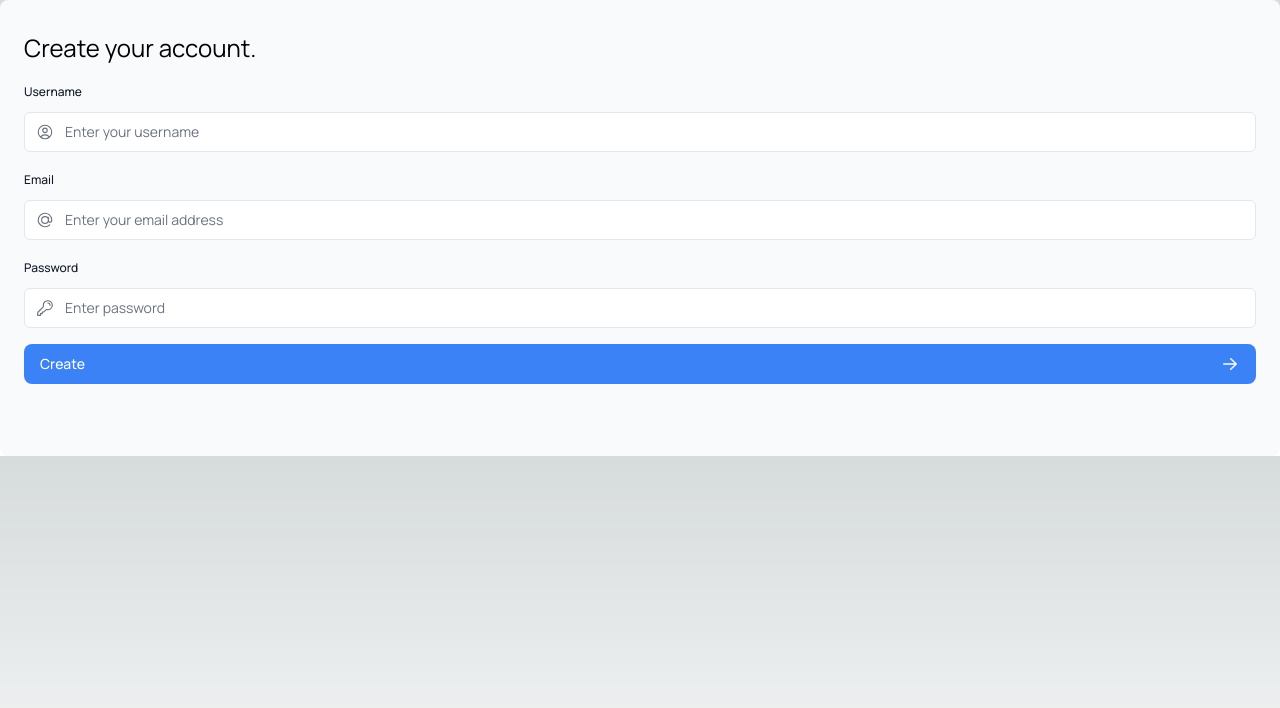
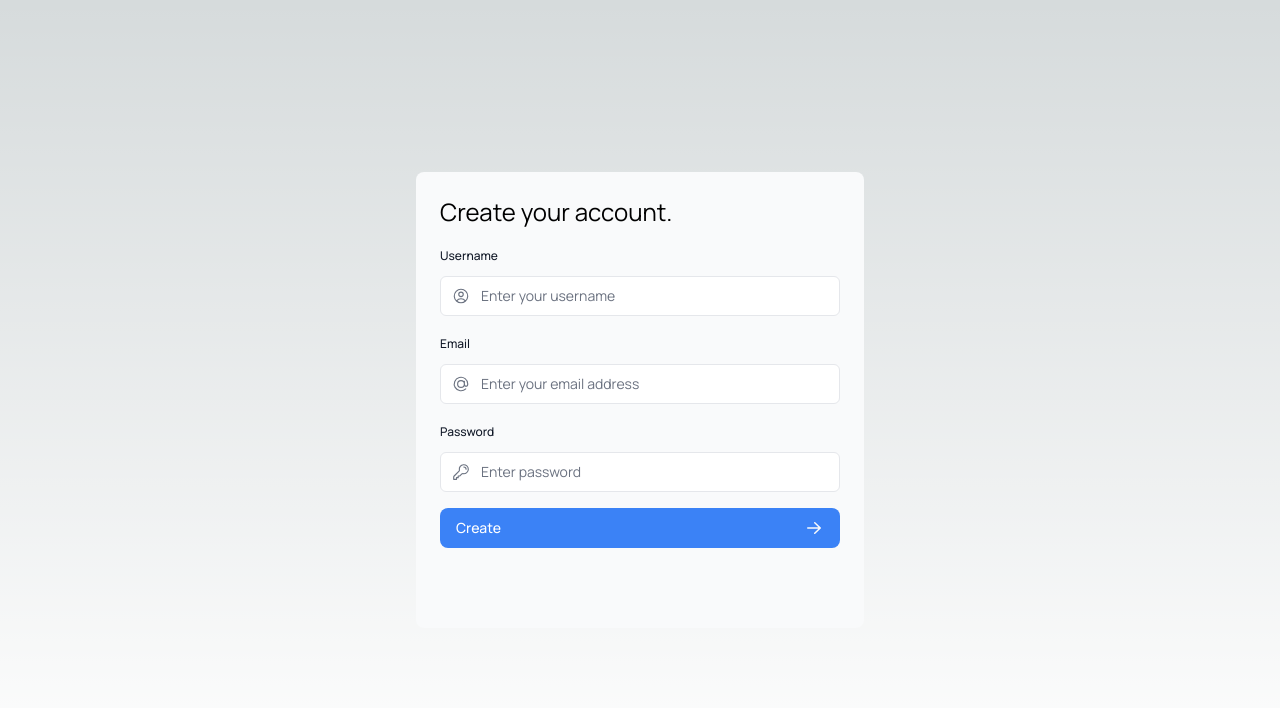
Before and after one commit to Craco-Crac/Frontend, a Next.js app: page /register in a window 1280 px wide. Shown: the top 708 px of the page. Built offline with nearby package versions, Linux system fonts and the light colour scheme; no server answers.

Commit message:
register page fix

```diff
--- a/src/app/(auth)/login/page.tsx
+++ b/src/app/(auth)/login/page.tsx
@@ -46,7 +46,7 @@ export default function Login() {
     return (
         <div className="flex min-h-screen items-center justify-center px-4 sm:px-6 lg:px-8">
             <form onSubmit={onSubmit} className="space-y-3 w-full max-w-md">
-                <div className="flex-1 rounded-lg bg-gray-50 p-6 font-lusitana"> {/* Custom font class applied */}
+                <div className="flex-1 rounded-lg bg-gray-50 p-6 font-lusitana">
                     <h1 className="mb-3 text-2xl text-black">Please log in to continue.</h1>
                     <div className="w-full">
                         <div>
--- a/src/app/(auth)/register/page.tsx
+++ b/src/app/(auth)/register/page.tsx
@@ -45,8 +45,9 @@ export default function Register() {
     }
 
     return (
-        <form onSubmit={onSubmit} className="space-y-3">
-            <div className="flex-1 rounded-lg bg-gray-50 px-6 pb-4 pt-8">
+        <div className="flex min-h-screen items-center justify-center px-4 sm:px-6 lg:px-8">
+            <form onSubmit={onSubmit} className="space-y-3 w-full max-w-md">
+                <div className="flex-1 rounded-lg bg-gray-50 p-6 font-lusitana">
                     <h1 className={`mb-3 text-2xl text-black`}>Create your account.</h1>
                     <div className="w-full">
                         <div className="mt-4">
@@ -116,5 +117,6 @@ export default function Register() {
                     </div>
                 </div>
             </form>
+        </div>
     );
 }
```
Lines whose indentation alone changed are shown as unchanged.
